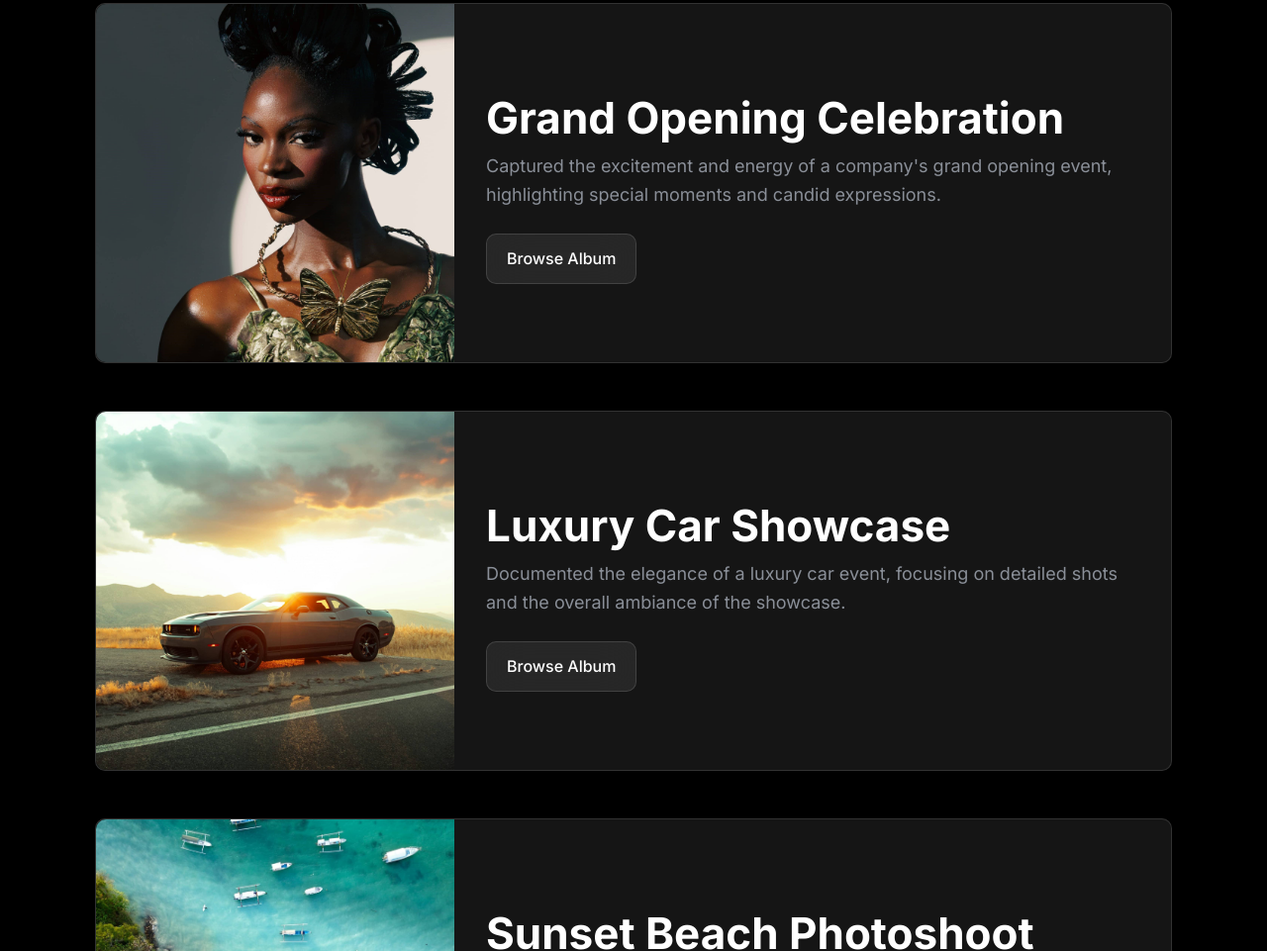
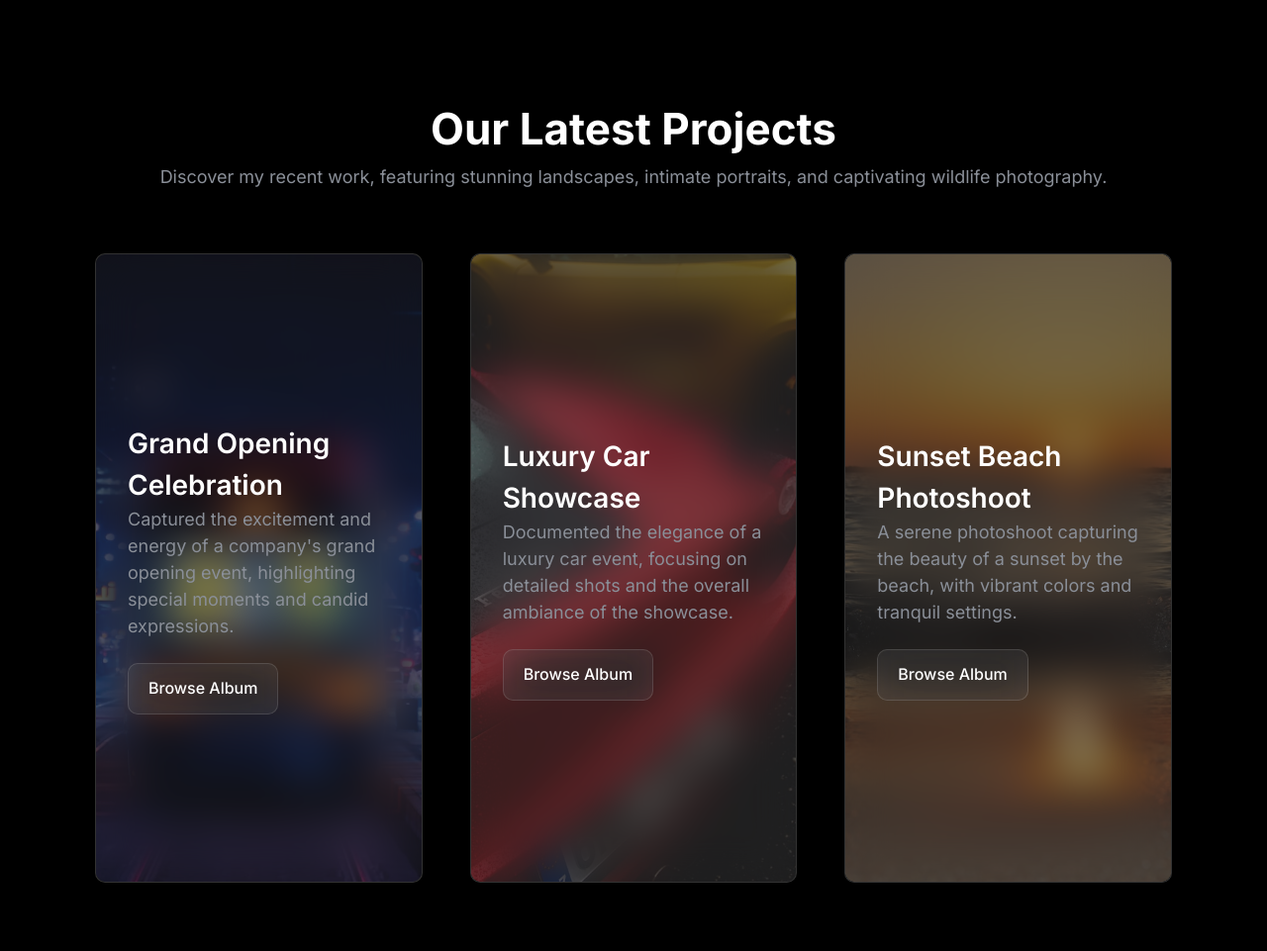
Before and after one commit to rorunsolu/Photography-Website, a website built with Vite: page index.html in a window 1280 px wide. Shown: the part 1839-2800 px from the top of the page at 99% size. Built offline with nearby package versions, Linux system fonts and the light colour scheme.

Commit message:
changed some images, transitions, added new transition to cards

```diff
--- a/index.html
+++ b/index.html
@@ -65,7 +65,7 @@
 
         <div class="header__text">
 
-          <h1 class="header__title">We are here to capture your beautiful moments</h1>
+          <h1 class="header__title">Capture your beautiful moments</h1>
           <p class="header__paragraph">From intimate portraits to breathtaking landscapes, we strive to capture the
             essence of
             every moment. Let us transform your memories into timeless art, filled with emotion and beauty.</p>
@@ -178,9 +178,9 @@
           <div class="projects__cards">
 
             <div class="projects__card">
-              <img class="projects__card-image" src="./images/photo-v2 (11).jpg" alt="woman in dress">
+              <!-- <img class="projects__card-image" src="./images/project-img-1.jpg" alt="train station opening"> -->
               <div class="projects__card-text">
-                <h2 class="projects__card-title">Grand Opening Celebration</h2>
+                <h3 class="projects__card-title">Grand Opening Celebration</h3>
                 <p class="projects__card-paragraph">Captured the excitement and energy of a company's grand opening
                   event,
                   highlighting special moments and candid expressions.</p>
@@ -189,9 +189,9 @@
             </div>
 
             <div class="projects__card">
-              <img class="projects__card-image" src="./images/photo-v2 (12).jpg" alt="car">
+              <!-- <img class="projects__card-image" src="./images/project-img-2.jpg" alt="car"> -->
               <div class="projects__card-text">
-                <h2 class="projects__card-title">Luxury Car Showcase</h2>
+                <h3 class="projects__card-title">Luxury Car Showcase</h3>
                 <p class="projects__card-paragraph">Documented the elegance of a luxury car event, focusing on detailed
                   shots
                   and the overall ambiance of the showcase.</p>
@@ -200,9 +200,9 @@
             </div>
 
             <div class="projects__card">
-              <img class="projects__card-image" src="./images/photo-v2 (13).jpg" alt="beach">
+              <!-- <img class="projects__card-image" src="./images/photo-v2 (13).jpg" alt="beach"> -->
               <div class="projects__card-text">
-                <h2 class="projects__card-title">Sunset Beach Photoshoot</h2>
+                <h3 class="projects__card-title">Sunset Beach Photoshoot</h3>
                 <p class="projects__card-paragraph">A serene photoshoot capturing the beauty of a sunset by the beach,
                   with
                   vibrant colors and tranquil settings.</p>
--- a/styles/blogs.scss
+++ b/styles/blogs.scss
@@ -28,6 +28,8 @@
         border: var(--border-glass);
         border-radius: var(--border-radius);
         padding: var(--padding);
+
+        background-color: var(--bg-frosted-white);
     }
 
     &__card-text {
--- a/styles/header.scss
+++ b/styles/header.scss
@@ -1,10 +1,15 @@
 .header {
     display: flex;
-    align-items: center;
-    justify-content: center;
-    text-align: center;
 
     position: relative;
+
+    min-height: 100vh;
+
+    padding: 7.5rem 0;
+
+    @media (width < 600px) {
+        padding: 3.5rem 0;
+    }
 
     &__text {
         display: flex;
@@ -12,7 +17,7 @@
         align-items: center;
         text-align: center;
 
-        width: 80%;
+        width: 100%;
 
         position: absolute;
         top: 50%;
--- a/styles/navbar.scss
+++ b/styles/navbar.scss
@@ -6,7 +6,7 @@ nav {
     top: 0;
     left: 0;
     right: 0;
-    z-index: 1;
+    z-index: 50;
 
     height: 5rem;
     width: 100vw;
@@ -35,7 +35,9 @@ nav {
 
     padding: 1rem 0;
 
-    background-color: var(--color-black);
+    background-color: var(--bg-frosted-white);
+
+    backdrop-filter: var(--bg-blur);
 
     @media (width < 1000px) {
         justify-content: flex-end;
@@ -116,6 +118,8 @@ nav {
 
     background-color: var(--color-white);
 
+    transition: var(--transition);
+
     a {
         font-size: 1.5rem;
 
@@ -125,8 +129,6 @@ nav {
             color: var(--color-blue);
 
             cursor: pointer;
-
-            transition: var(--transition);
         }
     }
 }
@@ -163,9 +165,9 @@ nav {
 
     color: var(--color-blue);
 
+    transition: var(--transition);
+
     &:hover {
         color: var(--color-black);
-
-        transition: var(--transition);
     }
 }
--- a/styles/projects.scss
+++ b/styles/projects.scss
@@ -2,7 +2,6 @@
     display: flex;
     flex-direction: column;
     align-items: center;
-
 
     &__subtitle {
         margin-bottom: 4rem;
@@ -10,22 +9,61 @@
 
     &__cards {
         display: grid;
-        grid-template-rows: repeat(3, 1fr);
+        grid-template-columns: repeat(3, 1fr);
         gap: var(--gap-card-wrapper-medium);
     }
 
     &__card {
         display: grid;
-        grid-template-columns: 1fr 2fr;
 
         border: var(--border-glass);
         border-radius: var(--border-radius);
 
         background-color: var(--bg-frosted-white);
+
+        min-height: 636.2px;
+
+        overflow: hidden;
+
+        position: relative;
+
+        &::before {
+            content: "";
+
+            position: absolute;
+            top: 0;
+            left: 0;
+            z-index: -1;
+
+            width: 100%;
+            height: 100%;
+
+            border-radius: var(--border-radius);
+
+            background-size: cover;
+            background-position: center;
+            background-repeat: no-repeat;
+        }
+
+        &:nth-child(1)::before {
+            background-image: url("../images/project-img-1.jpg");
+        }
+
+        &:nth-child(2)::before {
+            background-image: url("../images/project-img-2.jpg");
+        }
+
+        &:nth-child(3)::before {
+            background-image: url("../images/project-img-3.jpg");
+        }
+
+        &:hover > .projects__card-text {
+            margin-top: 60%;
+        }
     }
 
     &__card-image {
-        border-radius: var(--border-radius) 0  0 var(--border-radius);
+        border-radius: var(--border-radius);
     }
 
     &__card-text {
@@ -33,6 +71,13 @@
         flex-direction: column;
         justify-content: center;
 
+        border-radius: var(--border-radius);
         padding: var(--padding-medium);
+        margin-top: 0;
+
+        background-color: var(--bg-frosted-black);
+        backdrop-filter: var(--bg-blur);
+
+        transition: var(--transition);
     }
 }
--- a/styles/services.scss
+++ b/styles/services.scss
@@ -19,13 +19,20 @@
         flex-direction: column;
         align-items: center;
 
+        border: var(--border-glass);
         border-radius: var(--border-radius);
         padding: var(--padding-medium);
 
         background-color: var(--bg-frosted-white);
 
+        transition: var(--transition);
+
         @media (width < 800px) {
             padding: var(--padding);
+        }
+
+        &:hover {
+            background-color: var(--bg-frosted-white-secondary);
         }
     }
 
--- a/styles/style.scss
+++ b/styles/style.scss
@@ -1,11 +1,7 @@
 :root {
     --color-white: #fff;
-    //--color-grey: #71717a;
     --color-grey: #8a8f98;
     --color-black: #000;
-    --color-blue: hsl(209, 100%, 50%);
-
-    --bg-color: rgba(193, 194, 194, 0.11);
 
     --shadow: 0 1rem 1rem rgba(0, 0, 0, 0.3);
     --shadow-card: drop-shadow(0 30px 10px rgba(0, 0, 0, 0.125));
--- a/styles/typography.scss
+++ b/styles/typography.scss
@@ -28,6 +28,8 @@ h3 {
     font-weight: 600;
     font-size: 1.75rem;
 
+    line-height: 1.5;
+
     @media (width <= 500px) {
         font-size: 1.25rem;
     }
@@ -41,6 +43,8 @@ h4 {
 p {
     font-size: 1.125rem;
 
+    line-height: 1.5;
+
     color: var(--color-grey);
 
     transition: all 300ms ease;
--- a/styles/utilities.scss
+++ b/styles/utilities.scss
@@ -51,9 +51,9 @@
     backdrop-filter: var(--bg-blur);
     background-color: var(--bg-frosted-white);
 
+    transition: var(--transition);
+
     &:hover {
-        transition: var(--transition);
-
         background-color: var(--bg-frosted-white-secondary);
     }
 
```
Also changed, not shown: images/project-img-1.jpg (added), images/project-img-2.jpg (added), images/project-img-3.jpg (added).
